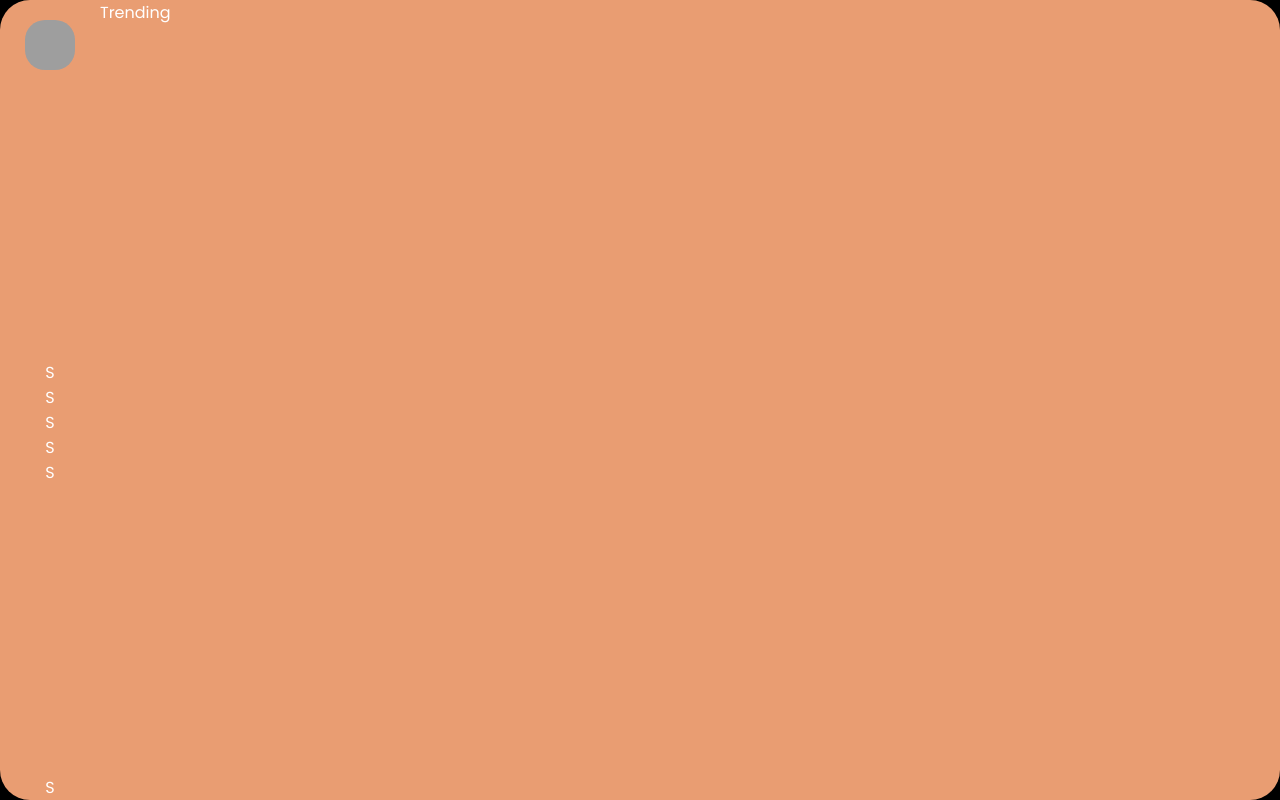
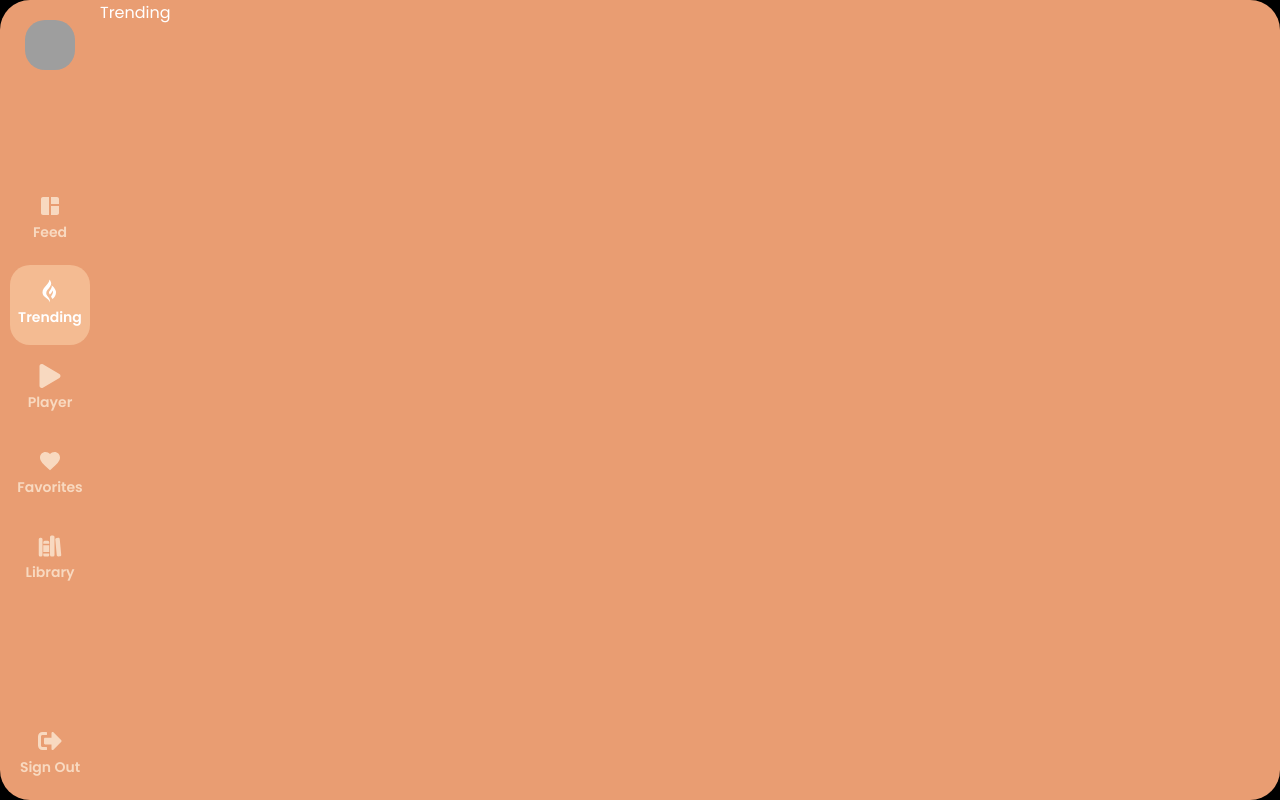
Before and after one commit to VikalpNag/React-Dev-Repo, a React (Create React App) app in the folder music-app/: page /trending in a window 1280 px wide. Built offline with nearby package versions, Linux system fonts and the light colour scheme; grey boxes are pictures that could not be loaded.

Commit message:
Active btn

```diff
--- a/music-app/src/components/Sidebar/SidebarButtons.css
+++ b/music-app/src/components/Sidebar/SidebarButtons.css
@@ -0,0 +1,25 @@
+a {
+  text-decoration: none !important;
+}
+
+.btn-body {
+  height: 80px;
+  width: 80px;
+  border-radius: 20px;
+  color: #f8d9c0;
+  display: flex;
+  flex-direction: column;
+  justify-content: center;
+  align-items: center;
+  margin: 5px auto;
+}
+
+.btn-body.active {
+  background-color: rgba(244, 187, 146, 1);
+  color: #fff;
+}
+.btn-title {
+  margin: 4px auto;
+  font-weight: 600;
+  font-size: 14px;
+}
--- a/music-app/src/components/Sidebar/SidebarButtons.jsx
+++ b/music-app/src/components/Sidebar/SidebarButtons.jsx
@@ -1,8 +1,22 @@
 import React from "react";
+import { Link, useLocation } from "react-router-dom";
 import "./SidebarButtons.css";
+import { IconContext } from "react-icons";
 
-const SidebarButtons = () => {
-  return <div>S</div>;
+const SidebarButtons = (props) => {
+  const location = useLocation();
+  const isActive = location.pathname === props.to;
+  const btnClass = isActive ? "btn-body active" : "btn-body";
+  return (
+    <Link to={props.to}>
+      <IconContext.Provider value={{ size: "24px", className: "btn-icon" }}>
+        <div className={btnClass}>
+          {props.icon}
+          <p className="btn-title">{props.title}</p>
+        </div>
+      </IconContext.Provider>
+    </Link>
+  );
 };
 
 export default SidebarButtons;
```
